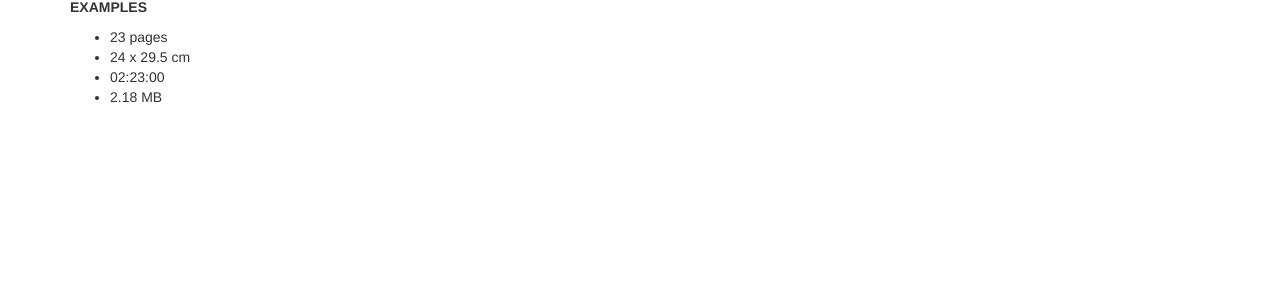
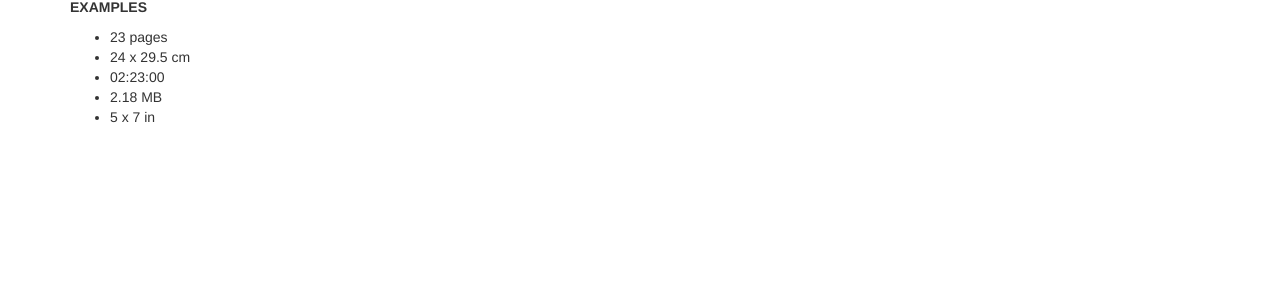
Before and after one commit to uhlibraries-digital/bcdams-map, a Jekyll site: the page built from guidelines/extent.md, in a window 1280 px wide. Shown: the part 457-758 px from the top of the page. Built offline with Jekyll 4.4.1, drawn with Linux system fonts in a browser that asks for light colours; nearby versions of some CDN libraries; comment, search, counter and statistics services are not loaded.

Commit message:
update extent guidelines

```diff
--- a/guidelines/extent.md
+++ b/guidelines/extent.md
@@ -18,3 +18,4 @@ __EXAMPLES__
 - 24 x 29.5 cm
 - 02:23:00
 - 2.18 MB
+- 5 x 7 in
```
